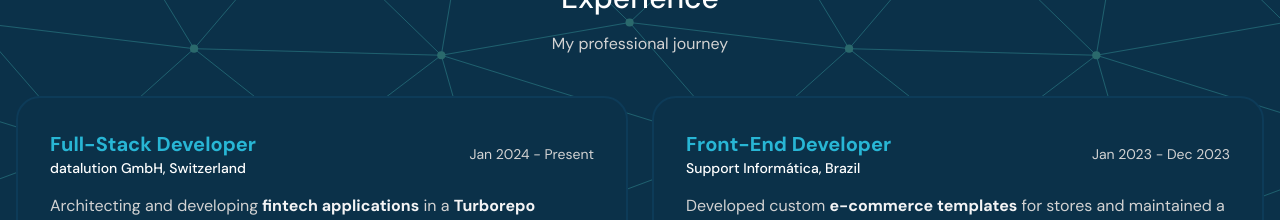
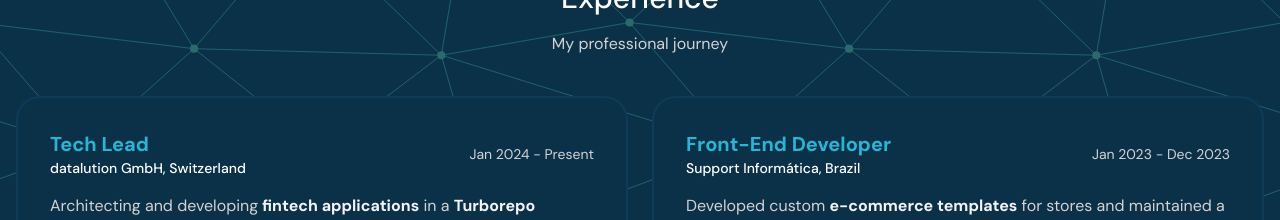
Before and after one commit to PedroL22/Pedro-Lucena-Portfolio, a Next.js app: page / in a window 1280 px wide. Shown: the part 820-1040 px from the top of the page. Built offline with nearby package versions, Linux system fonts and the light colour scheme.

Commit message:
Replace full-stack developer with tech lead

```diff
--- a/src/app/(home)/page.tsx
+++ b/src/app/(home)/page.tsx
@@ -58,7 +58,7 @@ export default function HomePage() {
 - **CI/CD**: GitHub Actions with automated deployment to VPS and Turborepo caching.`}
             period='Jan 2024 - Present'
             technologies={['Next.js 15', 'React 19', 'tRPC', 'TypeScript', 'Prisma', 'Supabase', 'Stripe']}
-            title='Full-Stack Developer'
+            title='Tech Lead'
           />
 
           <ExperienceCard
--- a/src/app/layout.tsx
+++ b/src/app/layout.tsx
@@ -32,6 +32,7 @@ export const metadata: Metadata = {
     'JavaScript',
     'Full-Stack',
     'Software Engineer',
+    'Tech Lead',
   ],
   authors: [{ name: 'Pedro Lucena', url: baseUrl }],
   creator: 'Pedro Lucena',
```
